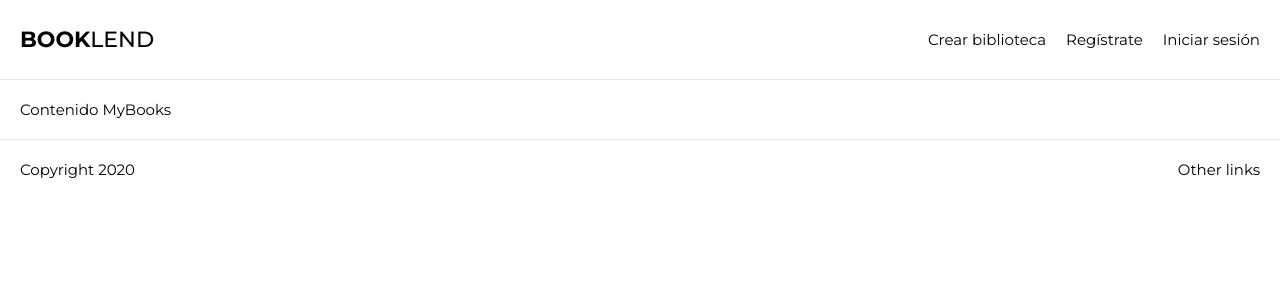
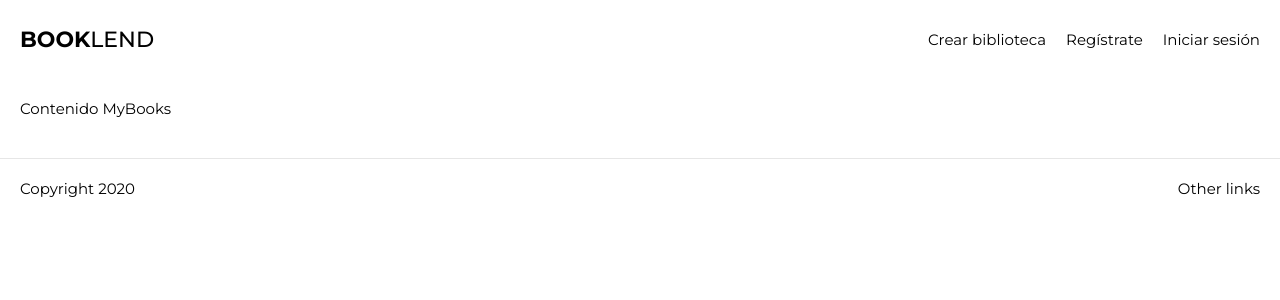
Before and after one commit to saioacoder/BookLend, a React (Create React App) app: page /1/mis-prestamos in a window 1280 px wide. Shown: the top 300 px of the page. Built offline with nearby package versions, Linux system fonts and the light colour scheme; no server answers.

Commit message:
Añadidos valores de css a variables

```diff
--- a/src/components/button/Button.scss
+++ b/src/components/button/Button.scss
@@ -7,7 +7,7 @@
 	color: $color_background;
 	cursor: pointer;
 	font-size: $font_size_s;
-	font-weight: bold;
+	font-weight: $font_weight_bold;
 	letter-spacing: 1px;
 	margin-top: $spacing_base;
 	padding: $spacing_xs 17px;
--- a/src/components/footer/Footer.scss
+++ b/src/components/footer/Footer.scss
@@ -6,7 +6,7 @@
       border-top: 1px solid $color_base_light;
       display: flex;
       justify-content: space-between;
-      margin-top: $spacing_base;
+      margin-top: $spacing_xxl;
       padding-bottom: $spacing_base;
       padding-top: $spacing_base;
    }
--- a/src/components/header/Header.scss
+++ b/src/components/header/Header.scss
@@ -3,7 +3,6 @@
 .header {
    .container {
       align-items: center;
-      border-bottom: 1px solid $color_base_light;
       display: flex;
       justify-content: space-between;
       margin-bottom: $spacing_base;
@@ -12,11 +11,11 @@
    }
    &_logo {
       font-size: 2.2rem;
-      font-weight: 700;
+      font-weight: $font_weight_extrabold;
       margin-right: auto;
       text-transform: uppercase;
       span {
-         font-weight: $font_weight_bold;
+         font-weight: 500;
       }
    }
    &_user {
--- a/src/components/input/Input.scss
+++ b/src/components/input/Input.scss
@@ -10,7 +10,7 @@
 		label {
 			background-color: $color_background;
 			font-size: $font_size_xs;
-			font-weight: $font_weight_extrabold;
+			font-weight: $font_weight_bold;
 			left: 10px;
 			padding: 0 $spacing_xxs;
 			position: absolute;
--- a/src/components/inputUrl/InputUrl.scss
+++ b/src/components/inputUrl/InputUrl.scss
@@ -11,7 +11,7 @@
 		label {
 			background-color: $color_background;
 			font-size: $font_size_xs;
-			font-weight: $font_weight_extrabold;
+			font-weight: $font_weight_bold;
 			left: 10px;
 			padding: 0 $spacing_xxs;
 			position: absolute;
--- a/src/components/modal/Modal.scss
+++ b/src/components/modal/Modal.scss
@@ -28,7 +28,7 @@
 	&_title {
 		border-bottom: 1px solid $color_base_light;
 		font-size: $font_size_l;
-		font-weight: $font_weight_extrabold;
+		font-weight: $font_weight_bold;
 		margin: 0 0 $spacing_base;
 		padding: $spacing_base $spacing_l;
 	}
--- a/src/components/signupLibrary/SignupLibrary.scss
+++ b/src/components/signupLibrary/SignupLibrary.scss
@@ -6,7 +6,7 @@
    justify-content: space-between;
    h2 {
       font-size: $font_size_base;
-      font-weight: $font_weight_extrabold;
+      font-weight: $font_weight_bold;
       margin-bottom: $spacing_xxs;
       text-transform: uppercase;
       width: 100%;
--- a/src/variables.scss
+++ b/src/variables.scss
@@ -22,8 +22,8 @@ $font_size_s: 1.3rem;
 $font_size_xs: 1.24rem;
 $font_size_xxs: 1.15rem;
 
-$font_weight_extrabold: 600;
-$font_weight_bold: 500;
+$font_weight_extrabold: 700;
+$font_weight_bold: 600;
 $font_weight_base: 400;
 $font_weight_light: 300;
 $font_weight_extralight: 200;
@@ -35,6 +35,7 @@ $radius_s: 4px;
 
 
 /* Spacing */
+$spacing_xxl: 40px;
 $spacing_xl: 35px;
 $spacing_l: 30px;
 $spacing_m: 25px;
```
